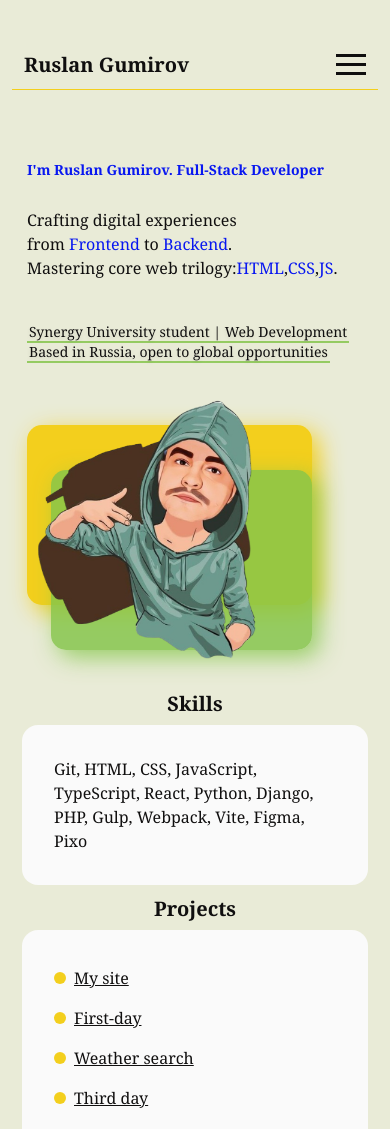
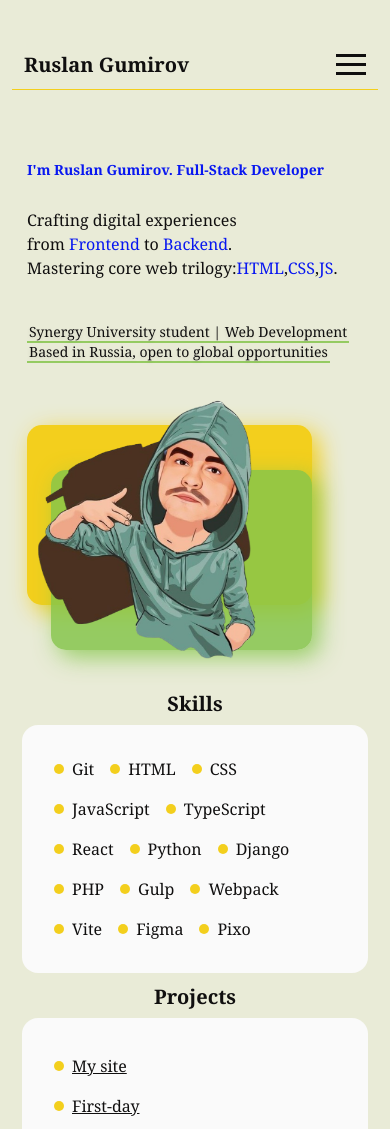
Before and after one commit to gumirus/about_me, a React (Vite) app: page / in a window 390 px wide. Shown: the top 1129 px of the page. Built offline with nearby package versions, Linux system fonts and the light colour scheme.

Commit message:
feat: redesign skills section layout
- 🎨 Convert list to horizontal flex layout
- 🔗 Add official links for all technologies
- 📱 Improve mobile responsiveness

```diff
--- a/src/components/Skills.jsx
+++ b/src/components/Skills.jsx
@@ -1,15 +1,43 @@
 export default function Skills() {
+  const skills = [
+    { name: 'Git', url: 'https://git-scm.com/' },
+    { name: 'HTML', url: 'https://developer.mozilla.org/ru/docs/Web/HTML' },
+    { name: 'CSS', url: 'https://developer.mozilla.org/ru/docs/Web/CSS' },
+    {
+      name: 'JavaScript',
+      url: 'https://developer.mozilla.org/ru/docs/Web/JavaScript',
+    },
+    { name: 'TypeScript', url: 'https://www.typescriptlang.org/' },
+    { name: 'React', url: 'https://react.dev/' },
+    { name: 'Python', url: 'https://www.python.org/' },
+    { name: 'Django', url: 'https://www.djangoproject.com/' },
+    { name: 'PHP', url: 'https://www.php.net/' },
+    { name: 'Gulp', url: 'https://gulpjs.com/' },
+    { name: 'Webpack', url: 'https://webpack.js.org/' },
+    { name: 'Vite', url: 'https://vitejs.dev/' },
+    { name: 'Figma', url: 'https://www.figma.com/' },
+    { name: 'Pixo', url: 'https://pixso.net/' },
+  ]
+
   return (
     <section className="section-content" id="skills">
       <h2 className="text-xl font-semibold">Skills</h2>
       <div className="section-info">
         <div className="section-subinfo">
-          {/* <div className="circle" /> */}
-          <ul className="info-text skills-ul">
-            <li>
-              Git, HTML, CSS, JavaScript, TypeScript, React, Python, Django,
-              PHP, Gulp, Webpack, Vite, Figma, Pixo
-            </li>
+          <ul className="skill-list">
+            {skills.map((skill, index) => (
+              <li key={index} className="skill-item">
+                <div className="circle" />
+                <a
+                  href={skill.url}
+                  target="_blank"
+                  rel="noopener noreferrer"
+                  className="skill-link"
+                >
+                  {skill.name}
+                </a>
+              </li>
+            ))}
           </ul>
         </div>
       </div>
--- a/src/index.css
+++ b/src/index.css
@@ -156,12 +156,12 @@ body {
   margin-left: 15px;
 }
 
-.greetings-first-line{
+.greetings-first-line {
   margin-top: 20px;
   margin-bottom: 10px;
 }
 
-h2{
+h2 {
   margin-top: 10px;
   margin-bottom: 7px;
 }
@@ -173,7 +173,7 @@ h2{
   align-items: flex-start;
 }
 
-.greetings-third-line{
+.greetings-third-line {
   margin-top: 27px;
   margin-bottom: 18px;
 }
@@ -408,3 +408,44 @@ h2{
     padding: 0 1rem;
   }
 }
+
+.skill-list {
+  display: flex;
+  flex-wrap: wrap;
+  gap: 1.5rem;
+  list-style: none;
+  padding-left: 0;
+  margin: 0;
+}
+
+.skill-item {
+  display: flex;
+  align-items: center;
+  gap: 0.5rem;
+}
+
+.circle {
+  width: 10px;
+  height: 10px;
+  background: var(--main-yellow);
+  border-radius: 50%;
+  flex-shrink: 0;
+}
+
+.skill-link {
+  color: var(--black);
+  text-decoration: none;
+  transition: all 0.3s ease;
+  white-space: nowrap;
+}
+
+.skill-link:hover {
+  color: var(--blue);
+  transform: translateY(-2px);
+}
+
+@media (max-width: 750px) {
+  .skill-list {
+    gap: 1rem;
+  }
+}
```
